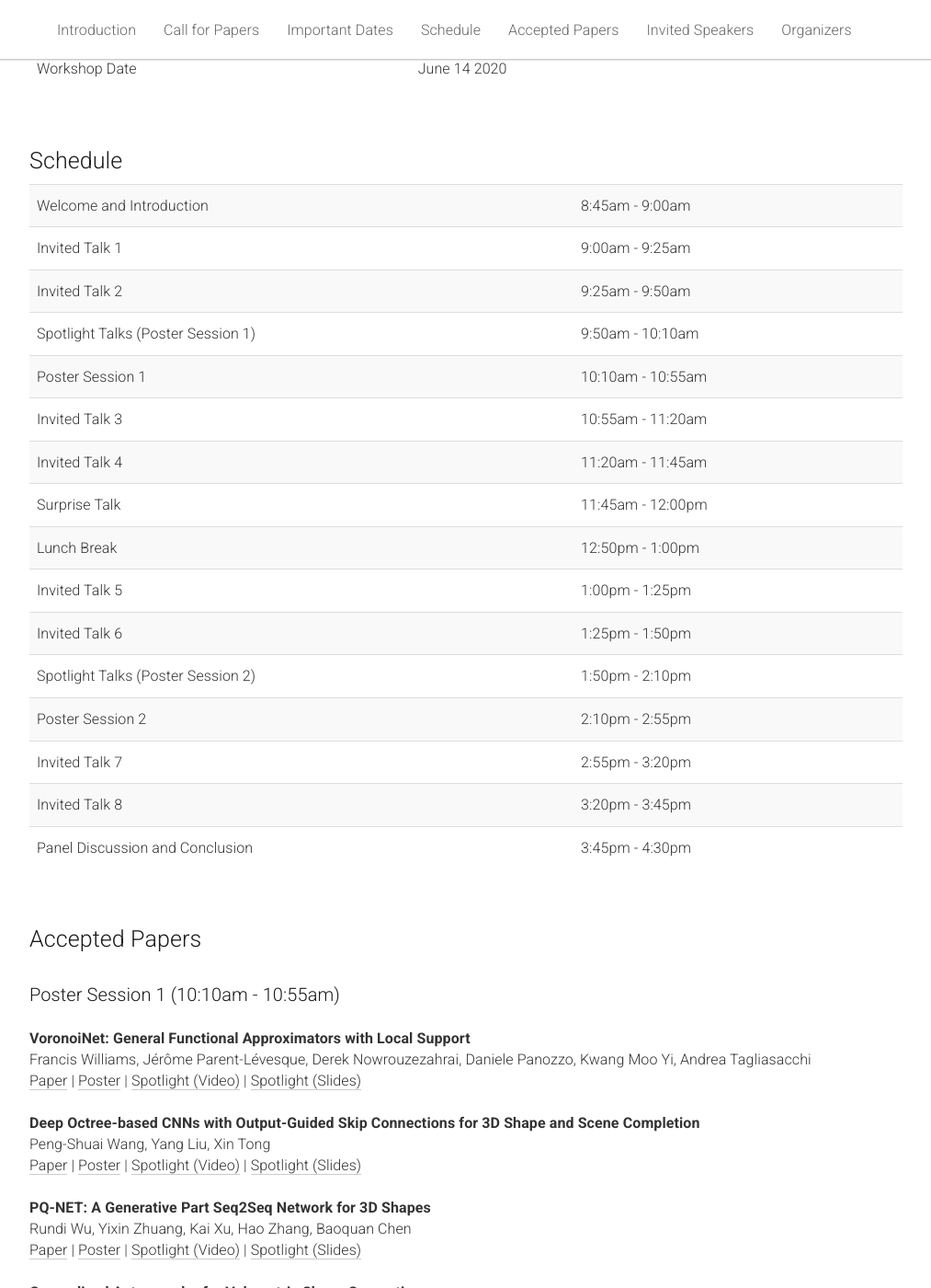
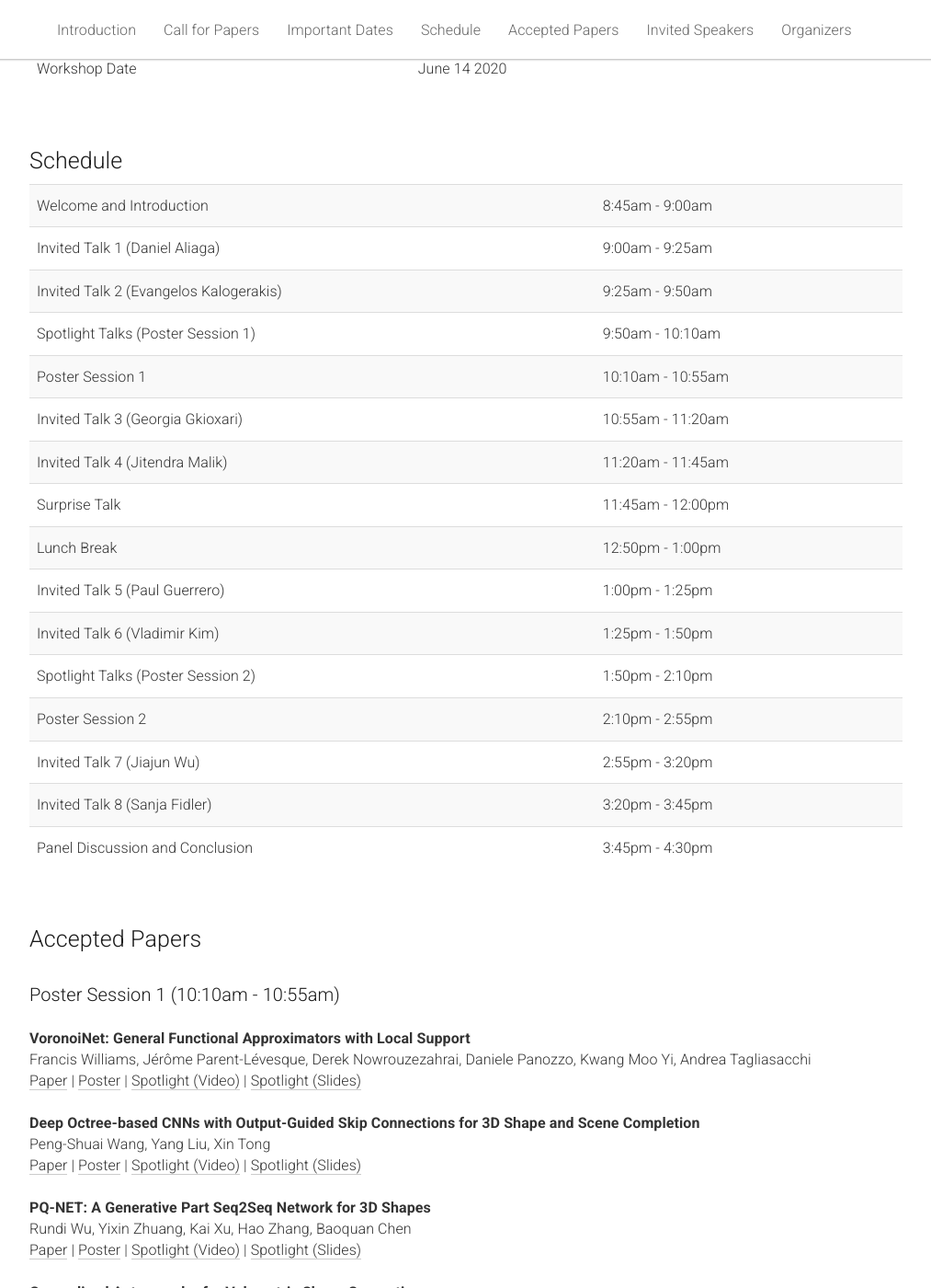
Before and after one commit to learn3dgen/learn3dgen.github.io, a Jekyll site: the page built from _pages/home.md, in a window 1280 px wide and 1400 px high, scrolled down 1322 px. Shown: the whole window at 92% size, without its empty margins (133-1146 px from the left). Built offline with Jekyll 4.4.1, drawn with Linux system fonts in a browser that asks for light colours.

Commit message:
Preliminary speaker schedule.

```diff
--- a/_pages/home.md
+++ b/_pages/home.md
@@ -128,11 +128,11 @@ acknowledgements: ""
           <td>8:45am - 9:00am</td>
         </tr>
         <tr>
-          <td>Invited Talk 1</td>
+          <td>Invited Talk 1 (Daniel Aliaga)</td>
           <td>9:00am - 9:25am</td>
         </tr>
         <tr>
-          <td>Invited Talk 2</td>
+          <td>Invited Talk 2 (Evangelos Kalogerakis)</td>
           <td>9:25am - 9:50am</td>
         </tr>
         <tr>
@@ -144,11 +144,11 @@ acknowledgements: ""
           <td>10:10am - 10:55am</td>
         </tr>
         <tr>
-          <td>Invited Talk 3</td>
+          <td>Invited Talk 3 (Georgia Gkioxari)</td>
           <td>10:55am - 11:20am</td>
         </tr>
         <tr>
-          <td>Invited Talk 4</td>
+          <td>Invited Talk 4 (Jitendra Malik)</td>
           <td>11:20am - 11:45am</td>
         </tr>
         <tr>
@@ -160,11 +160,11 @@ acknowledgements: ""
           <td>12:50pm - 1:00pm</td>
         </tr>
         <tr>
-          <td>Invited Talk 5</td>
+          <td>Invited Talk 5 (Paul Guerrero)</td>
           <td>1:00pm - 1:25pm</td>
         </tr>
         <tr>
-          <td>Invited Talk 6</td>
+          <td>Invited Talk 6 (Vladimir Kim)</td>
           <td>1:25pm - 1:50pm</td>
         </tr>
         <tr>
@@ -176,11 +176,11 @@ acknowledgements: ""
           <td>2:10pm - 2:55pm</td>
         </tr>
         <tr>
-          <td>Invited Talk 7</td>
+          <td>Invited Talk 7 (Jiajun Wu)</td>
           <td>2:55pm - 3:20pm</td>
         </tr>
         <tr>
-          <td>Invited Talk 8</td>
+          <td>Invited Talk 8 (Sanja Fidler)</td>
           <td>3:20pm - 3:45pm</td>
         </tr>
         <tr>
```
